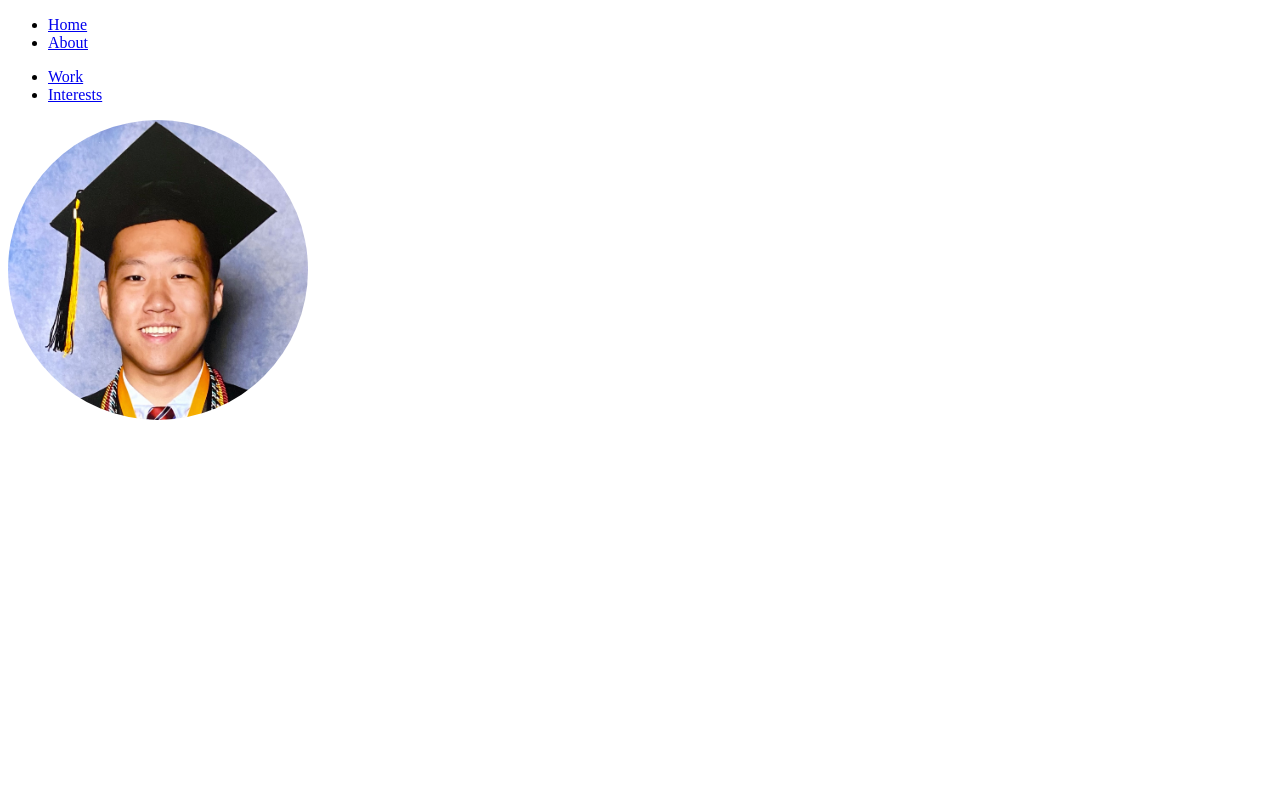
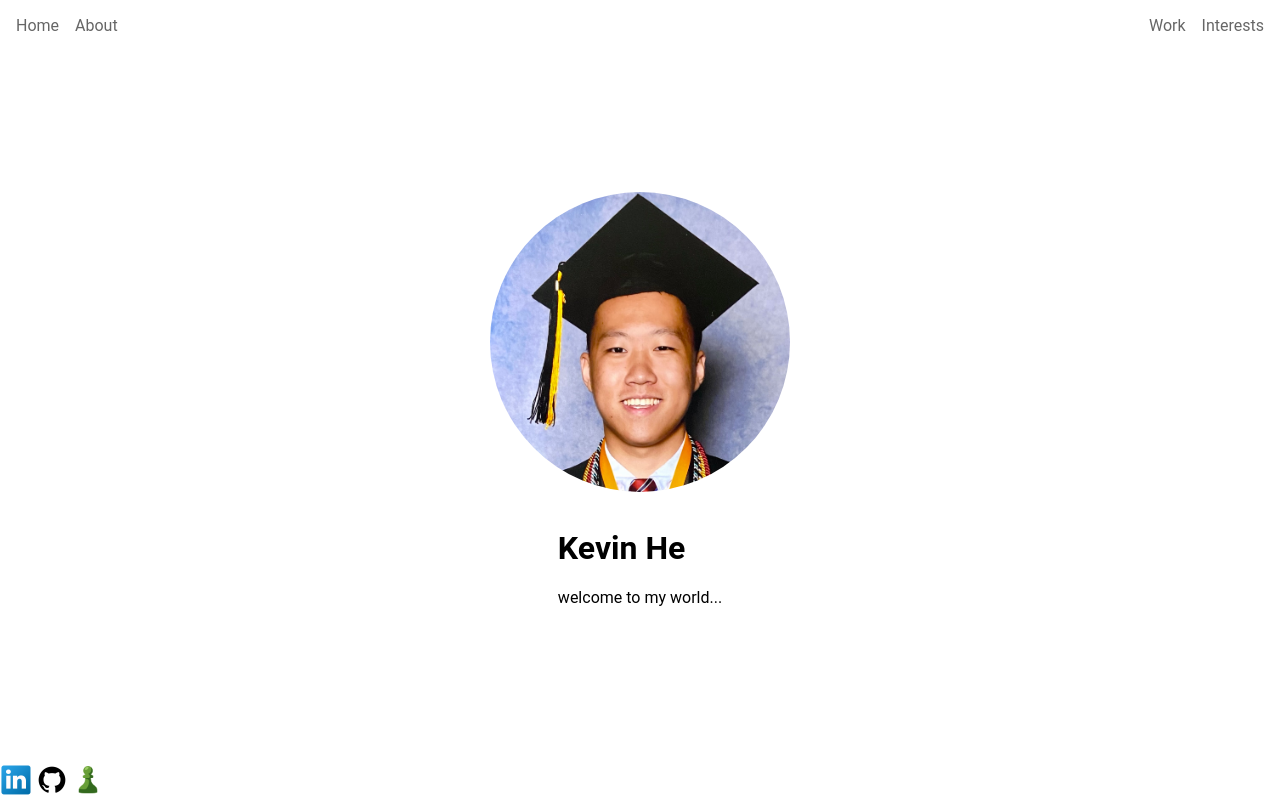
Before and after one commit to KevinHeeHee/Portfolio, a plain HTML site: page index.html in a window 1280 px wide. Drawn offline with Linux system fonts and the light colour scheme.

Commit message:
Basic CSS done for home page

```diff
--- a/index.html
+++ b/index.html
@@ -7,7 +7,7 @@
   <link rel="stylesheet" href="./style.css">
 </head>
 <body>
-  <div class="header"></div>
+  <div class="header">
     <ul class="left-links">
       <li><a href="#">Home</a></li>
       <li><a href="about.html">About</a></li>
@@ -16,8 +16,18 @@
       <li><a href="work.html">Work</a></li>
       <li><a href="interests.html">Interests</a></li>
     </ul>
+  </div>
   <div class="content">
-    <img src="./images/self-pic.jpeg" alt="Picture of me">
+    <img class="profile-pic" src="./images/self-pic.jpeg" alt="Picture of me">
+    <div>
+      <h1>Kevin He</h1>
+      <p>welcome to my world...</p>
+    </div>
+  </div>
+  <div class="footer">
+    <a href="https://www.linkedin.com/in/kevinhe19/" target="_blank"><img class="logo" src="./images/linkedin-logo.png" alt="Linkedin logo"></a>
+    <a href="https://github.com/KevinHeeHee" target="_blank"><img class="logo" src="./images/github-logo.png" alt="Github logo"></a>
+    <a href="https://www.chess.com/member/khenewk" target="_blank"><img class="logo" src="./images/chess-com-logo.png" alt="Chess.com logo"></a>
   </div>
 </body>
 </html>
--- a/style.css
+++ b/style.css
@@ -1,4 +1,48 @@
-img {
+body {
+  height: 100vh;
+  margin: 0;
+  overflow: hidden;
+  font-family: Roboto, sans-serif;
+  display: flex;
+  flex-direction: column;
+  justify-content: space-between;
+}
+
+img.profile-pic{
   border-radius: 50%;
   height: 300px;
 }
+
+img.logo {
+  height: 32px;
+}
+
+ul {
+  list-style-type: none;
+  padding: 0;
+  margin: 0;
+}
+
+.left-links, .right-links {
+  display: flex;
+  gap: 16px;
+}
+
+.content {
+  display: flex;
+  flex-direction: column;
+  justify-content: center;
+  align-items: center;
+  gap: 16px;
+}
+
+.header {
+  display: flex;
+  justify-content: space-between;
+  padding: 16px;
+}
+
+a {
+  text-decoration: none;
+  color: #666;
+}
```
Also changed, not shown: images/chess-com-logo.png (added), images/github-logo.png (added), images/linkedin-logo.png (added).
